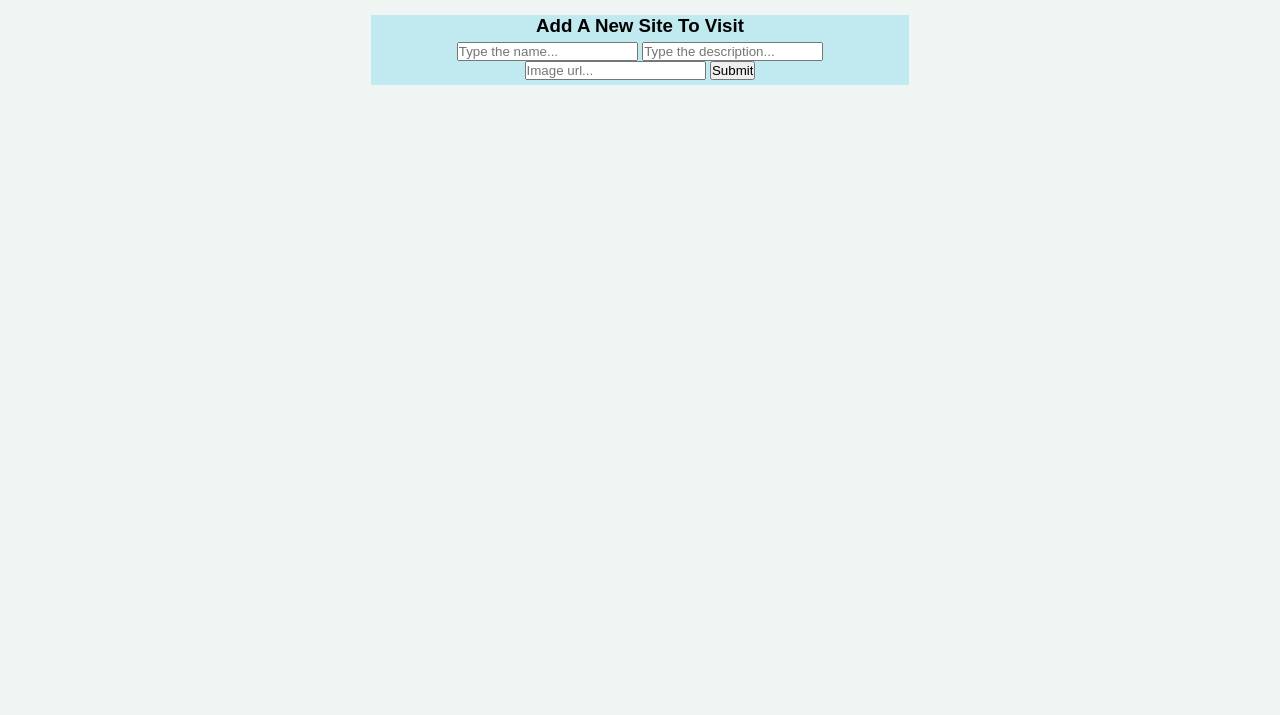
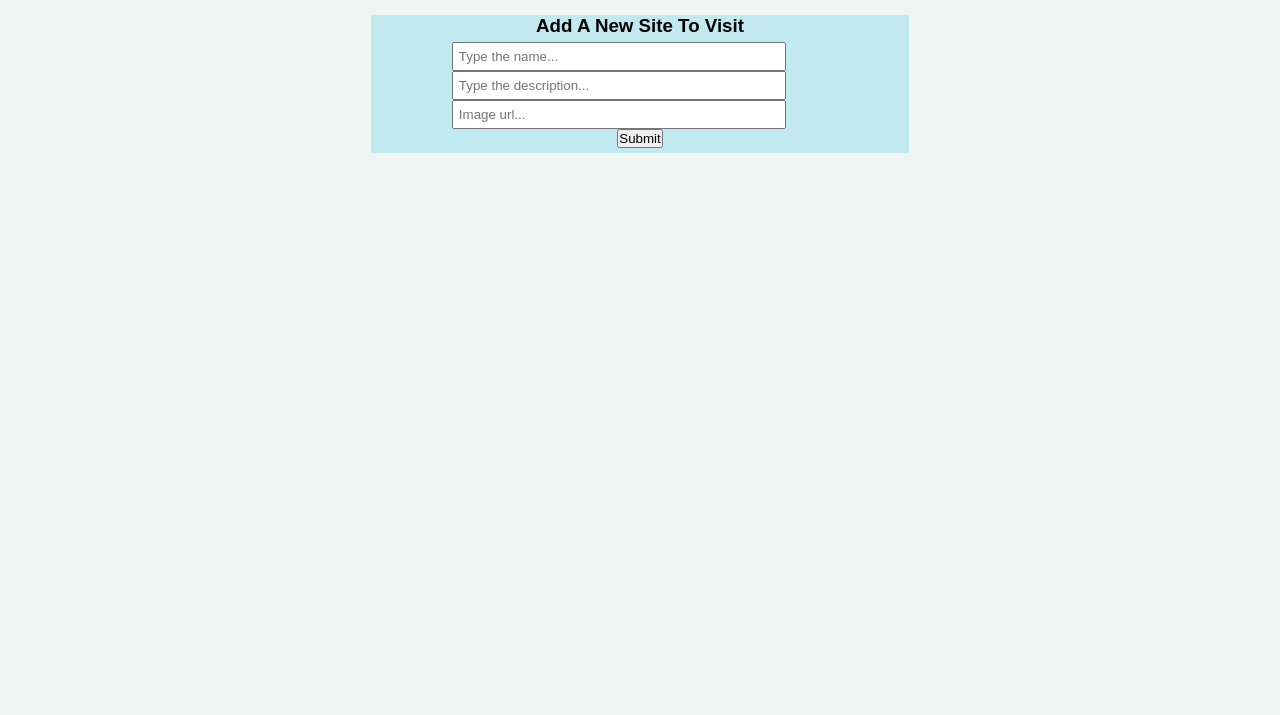
Before and after one commit to SirJimKe/Travellers--Project, a plain HTML site: page index.html in a window 1280 px wide. Shown: the part 85-800 px from the top of the page. Drawn offline with Linux system fonts and the light colour scheme; no server answers.

Commit message:
More styling on css file

```diff
--- a/index.html
+++ b/index.html
@@ -24,13 +24,13 @@
             <i class="fa fa-bars fa-2x" id="menu-icon"></i>
         </div>
         <div class="columns">
-            <div class="add-new">
+            <div class="add-new" style="display: block;">
                 <h3>Add A New Site To Visit</h3>
-                <form id="create-place">
+                <form id="create-place" style="display: block;">
                     <input name="name" type="text" placeholder="Type the name...">
-                    <input name="description" type="textarea" placeholder="Type the description...">
+                    <input id="describe" name="description" type="textarea" placeholder="Type the description...">
                     <input name="image" type="text" placeholder="Image url...">
-                    <input type="submit">
+                    <button>Submit</button>
                 </form>
             </div>
         </div>
--- a/style.css
+++ b/style.css
@@ -82,6 +82,14 @@ a:hover {
     box-shadow: 3px 4px #4be09a;
 
 }
+
+#create-place input{
+    display: block;
+    margin-left: 15%;
+    width: 25vw;
+    padding: 5px;
+}
+
 div .image{
     justify-self: center;
     height: 30rem;
```
